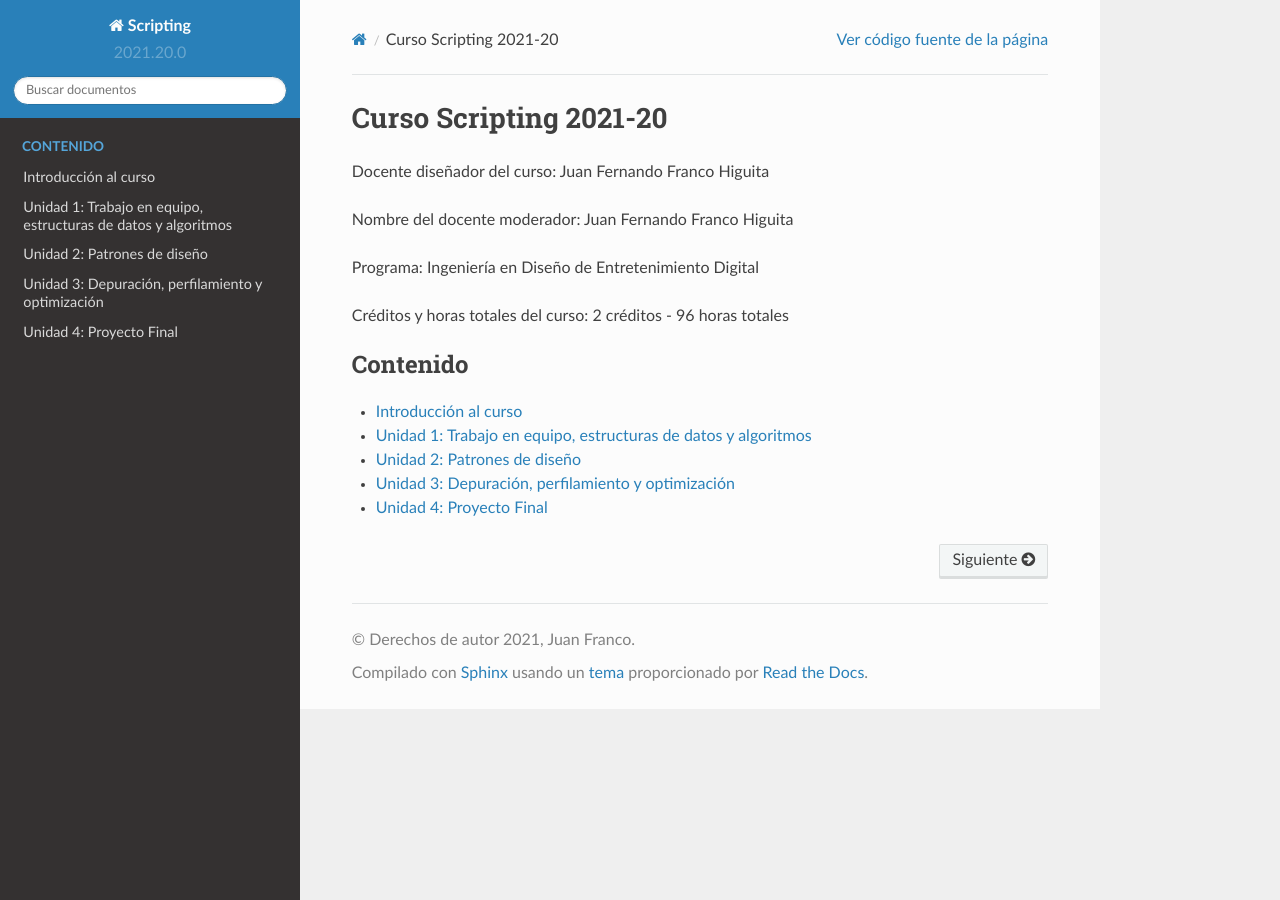
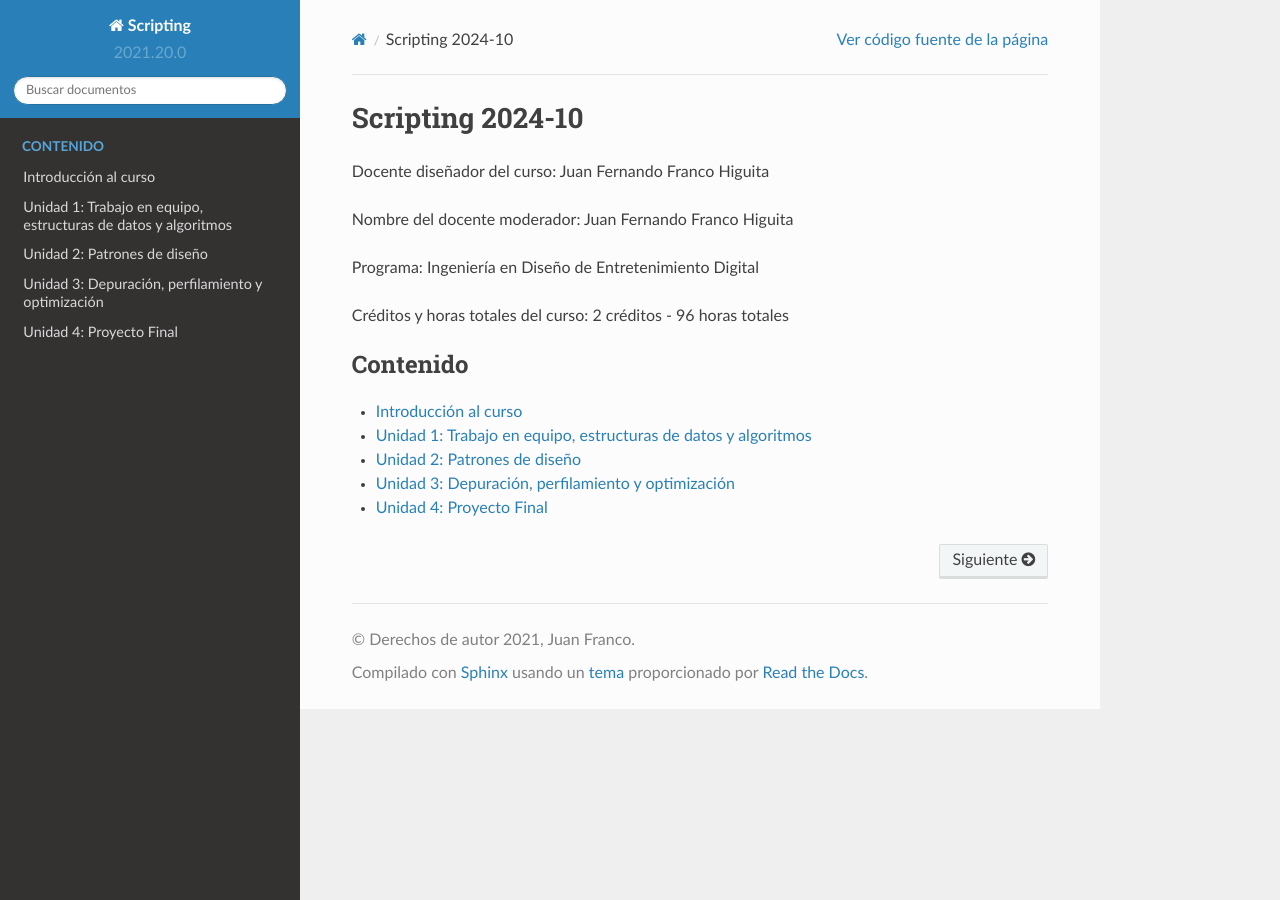
Before and after one commit to juanferfranco/scripting, a Sphinx documentation site: the page built from docs/index.rst, in a window 1280 px wide. Built offline with Sphinx 7.4.7 and the Read the Docs theme 2.0.0, drawn with Linux system fonts in a browser that asks for light colours.

Commit message:
update year

```diff
--- a/docs/index.rst
+++ b/docs/index.rst
@@ -1,4 +1,4 @@
-Curso Scripting 2021-20
+Scripting 2024-10
 ========================================
 
 Docente diseñador del curso: Juan Fernando Franco Higuita
```
